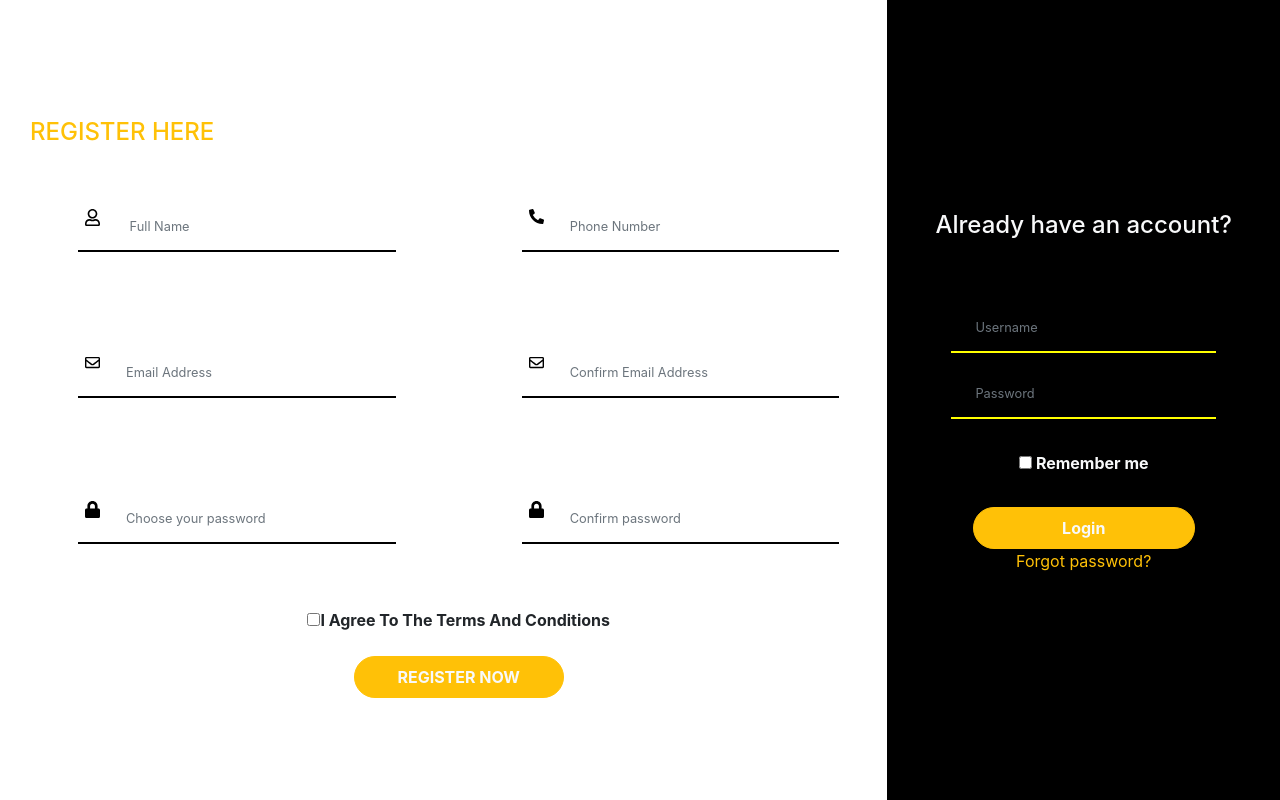
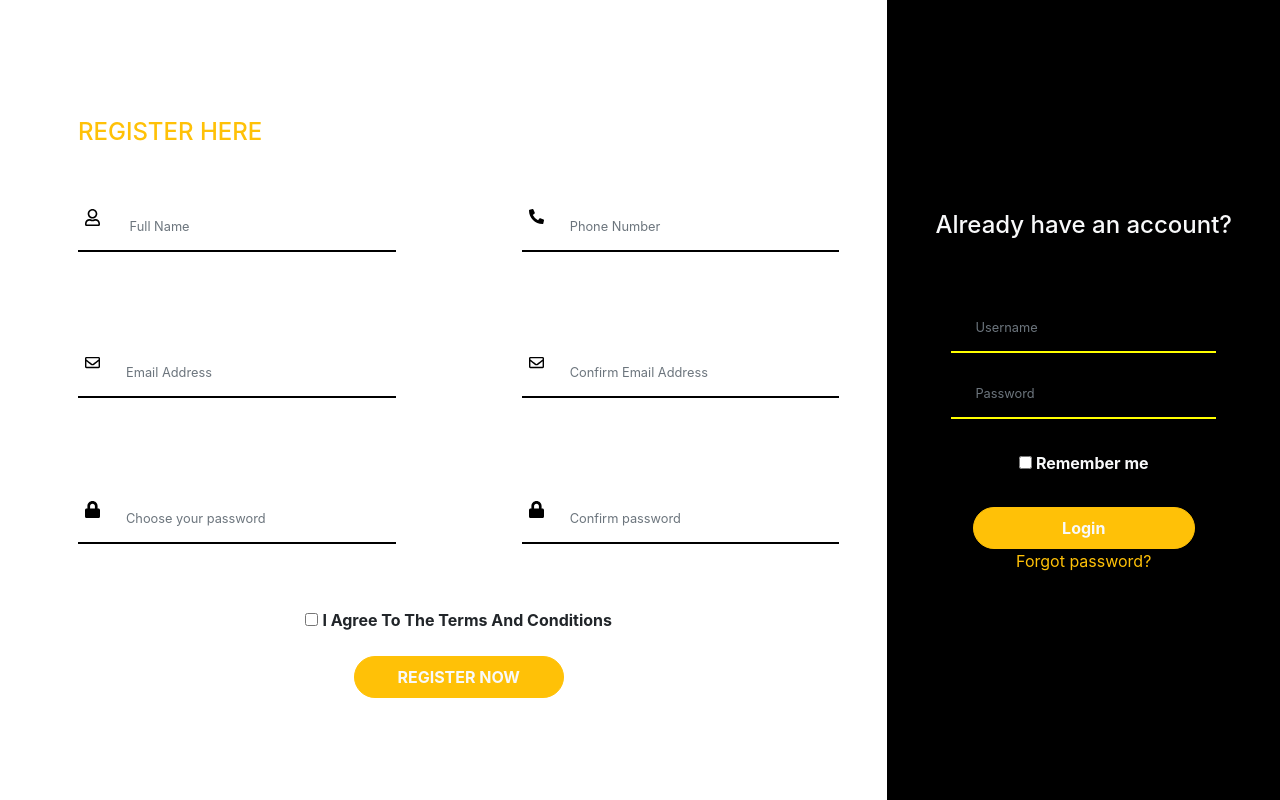
Before and after one commit to hngi/team-horme-net-worth-web-app, a PHP site: page / in a window 1280 px wide. Run offline with PHP 8.4, Linux system fonts and the light colour scheme.

Commit message:
aligned the 'register here' sentence with the form

```diff
--- a/index.html
+++ b/index.html
@@ -78,7 +78,7 @@
             <div class="row pt-2" style="min-height: 100vh;" id="page">
                 <div class="col col-md-12 align-self-center text-center">
                     <h4
-                        class="mt-3 text-left text-warning"
+                        class="mt-3 ml-5 text-left text-warning"
                         style="color: yellow"
                     >
                         REGISTER HERE
@@ -170,7 +170,7 @@
                                 name="checkbox"
                                 id="checkbox"
                                 required
-                            /><span class="font-weight-bold"
+                            /><span class="font-weight-bold ml-1"
                                 >I Agree To The Terms And Conditions</span
                             >
                         </div>
--- a/main.css
+++ b/main.css
@@ -60,3 +60,6 @@ img {
     box-shadow: none;
     border-bottom: 2px solid rgb(224, 191, 3) !important;
 }
+.form-control input{
+
+}
```
